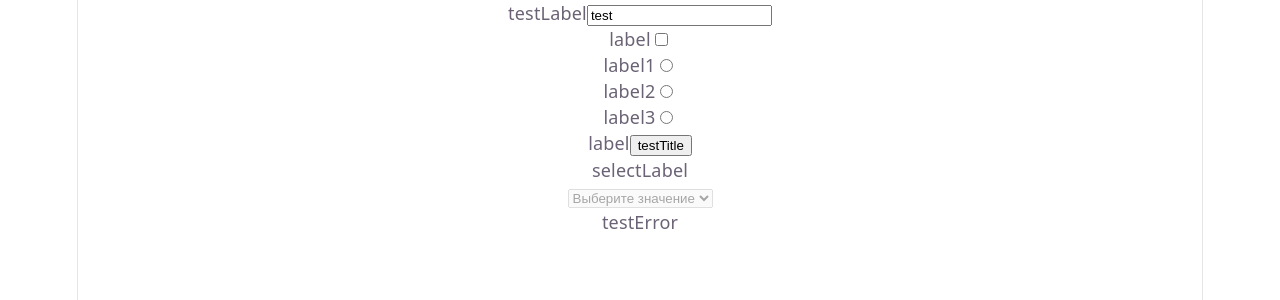
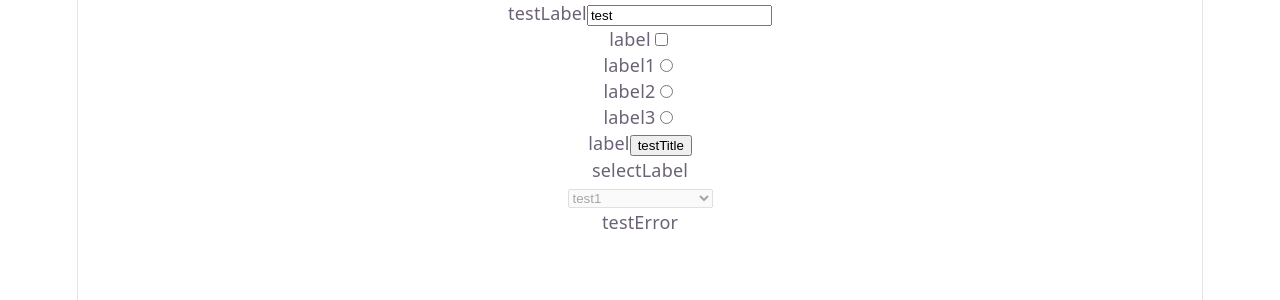
Before and after one commit to Fullofb3ans/beansUiKit, a Vue app: page / in a window 1280 px wide. Shown: the top 300 px of the page. Built offline with nearby package versions, Linux system fonts and the light colour scheme.

Commit message:
iss/добавил immediate для watch селекта

```diff
--- a/src/App.vue
+++ b/src/App.vue
@@ -31,6 +31,7 @@
             :propsLabel="'selectLabel'"
             :propsOptions="['test1', 'test2']"
             :markedOptions="['test1']"
+            :propsValue="'test1'"
             :error="'testError'"
             :disabled="true"
             :propsPlaceholder="'Выберите значение'"
--- a/src/components/BaseSelect.vue
+++ b/src/components/BaseSelect.vue
@@ -111,7 +111,7 @@ export default defineComponent({
         watch((props), () => {
             if (props.propsValue)
                 selectValue.value = String(props.propsValue);
-        })
+        }, { immediate: true })
 
         const valueChanged = () => {
             emit('valueChanged', selectValue.value)
```
